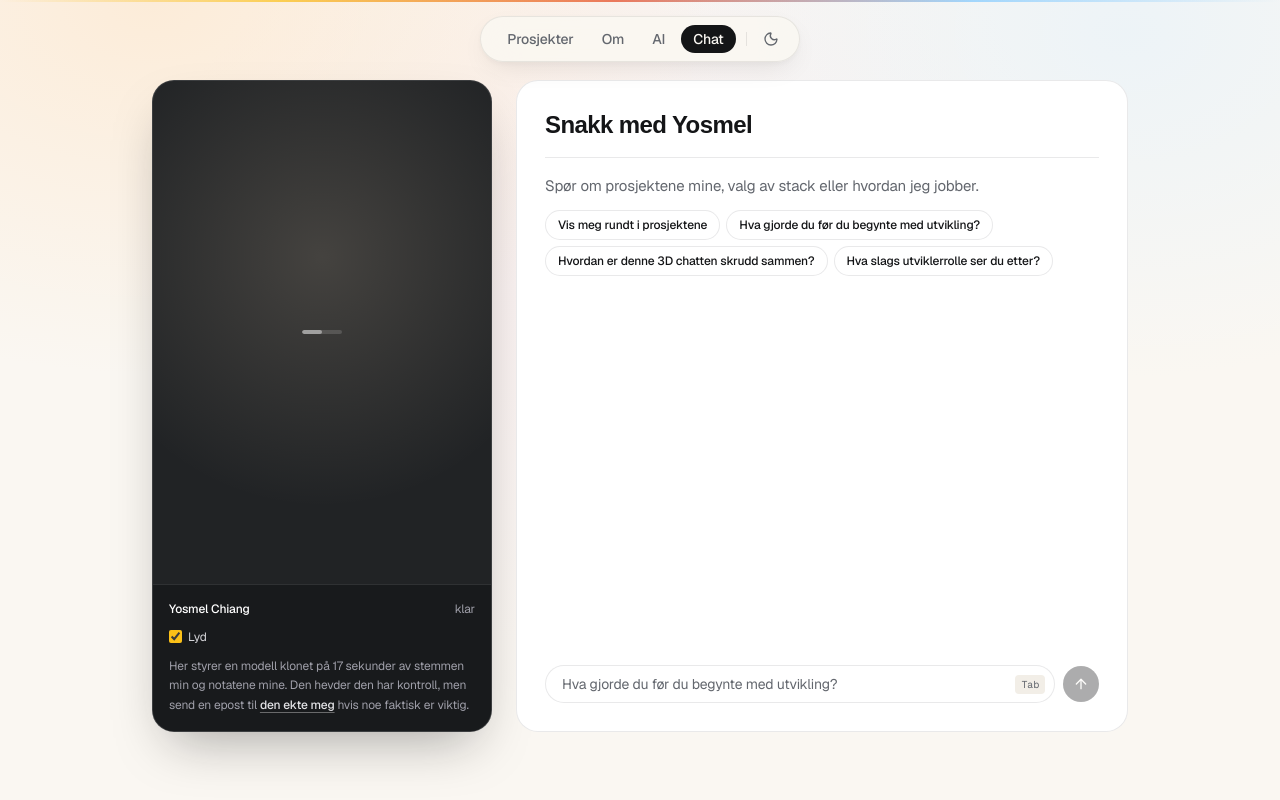
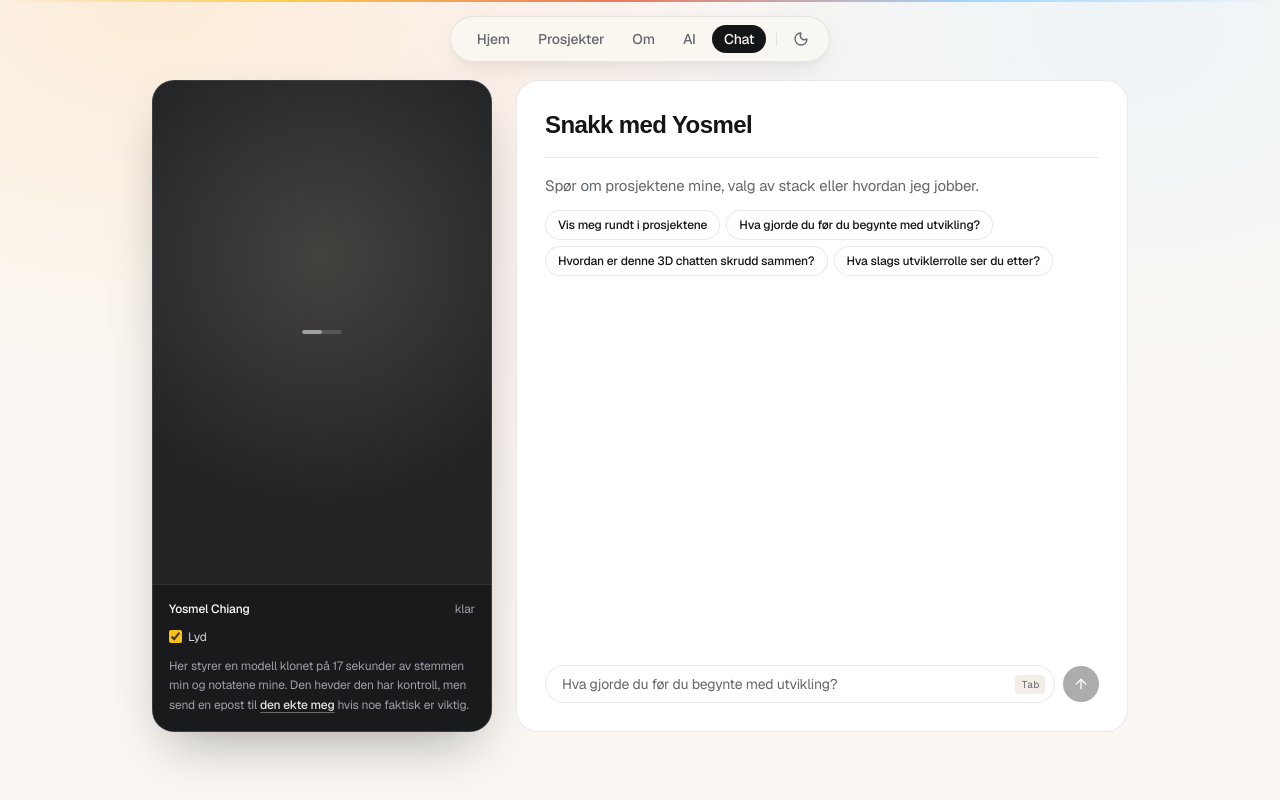
Before and after one commit to yosang/portfolio, a Next.js app: page /chat in a window 1280 px wide. Built offline with nearby package versions, Linux system fonts and the light colour scheme; a web font is replaced by a local one.

Commit message:
Add Hjem link to compact navbar

```diff
--- a/src/components/Navbar.tsx
+++ b/src/components/Navbar.tsx
@@ -1,6 +1,6 @@
 "use client";
 
-import React, { useEffect } from "react";
+import React, { useEffect, useState } from "react";
 import Link from "next/link";
 import { usePathname } from "next/navigation";
 import { Moon, Sun } from "lucide-react";
@@ -10,6 +10,7 @@ import { UI } from "@/data/ui";
 export function Navbar() {
   const pathname = usePathname();
   const { theme, toggleTheme } = useTheme();
+  const [projectsActive, setProjectsActive] = useState(false);
 
   useEffect(() => {
     if ("scrollRestoration" in window.history) {
@@ -23,6 +24,24 @@ export function Navbar() {
     window.addEventListener("pageshow", onPageShow);
     return () => window.removeEventListener("pageshow", onPageShow);
   }, []);
+
+  useEffect(() => {
+    if (pathname !== "/") {
+      setProjectsActive(false);
+      return;
+    }
+    const sec = document.getElementById("prosjekter");
+    if (!sec) return;
+    const io = new IntersectionObserver(
+      (entries) => {
+        const entry = entries[0];
+        if (entry) setProjectsActive(entry.isIntersecting);
+      },
+      { rootMargin: "-28% 0px -55% 0px", threshold: 0 }
+    );
+    io.observe(sec);
+    return () => io.disconnect();
+  }, [pathname]);
 
   useEffect(() => {
     if (
@@ -39,15 +58,26 @@ export function Navbar() {
   }, [pathname]);
 
   const links = [
-    { href: "/#prosjekter", label: UI.nav.projects, active: false, isProjects: true },
-    { href: "/about", label: UI.nav.about, active: pathname === "/about", isProjects: false },
-    { href: "/ai", label: UI.nav.ai, active: pathname === "/ai", isProjects: false },
-    { href: "/chat", label: UI.nav.chat, active: pathname === "/chat", isProjects: false },
+    {
+      href: "/",
+      label: UI.nav.home,
+      active: pathname === "/" && !projectsActive,
+      kind: "home" as const,
+    },
+    {
+      href: "/#prosjekter",
+      label: UI.nav.projects,
+      active: pathname === "/" && projectsActive,
+      kind: "projects" as const,
+    },
+    { href: "/about", label: UI.nav.about, active: pathname === "/about", kind: "page" as const },
+    { href: "/ai", label: UI.nav.ai, active: pathname === "/ai", kind: "page" as const },
+    { href: "/chat", label: UI.nav.chat, active: pathname === "/chat", kind: "page" as const },
   ];
 
   return (
     <header className="sticky top-3 sm:top-4 z-40 mx-auto w-full max-w-5xl px-3 sm:px-6 pointer-events-none">
-      <div className="glass-capsule pointer-events-auto mx-auto flex w-fit items-center justify-center gap-2 rounded-full px-3 py-1.5 sm:px-3.5 sm:py-2">
+      <div className="glass-capsule pointer-events-auto mx-auto flex w-fit items-center justify-center gap-1.5 rounded-full px-2.5 py-1.5 sm:gap-2 sm:px-3.5 sm:py-2">
         <nav className="flex items-center gap-0.5 sm:gap-1.5">
           <ul className="flex items-center gap-0.5 sm:gap-1">
             {links.map((link) => (
@@ -56,13 +86,19 @@ export function Navbar() {
                   href={link.href}
                   aria-current={link.active ? "page" : undefined}
                   onClick={(e) => {
-                    if (link.isProjects && pathname === "/") {
+                    if (pathname === "/" && link.kind === "home") {
+                      e.preventDefault();
+                      if (window.location.hash) {
+                        window.history.replaceState(null, "", "/");
+                      }
+                      window.scrollTo({ top: 0, behavior: "smooth" });
+                    } else if (pathname === "/" && link.kind === "projects") {
                       e.preventDefault();
                       window.history.replaceState(null, "", "/#prosjekter");
                       document.getElementById("prosjekter")?.scrollIntoView({ behavior: "smooth" });
                     }
                   }}
-                  className={`inline-block whitespace-nowrap rounded-full px-2.5 py-1 text-[13px] font-medium transition-colors sm:px-3 sm:text-sm ${
+                  className={`inline-block whitespace-nowrap rounded-full px-2 py-1 text-[13px] font-medium transition-colors sm:px-3 sm:text-sm ${
                     link.active
                       ? "bg-ink text-paper"
                       : "text-ink-soft hover:text-ink"
--- a/src/data/ui.ts
+++ b/src/data/ui.ts
@@ -1,7 +1,7 @@
 import type { AvatarMood } from "@/lib/avatarEngine";
 
 export const UI = {
-  nav: { projects: "Prosjekter", about: "Om", ai: "AI", chat: "Chat" },
+  nav: { home: "Hjem", projects: "Prosjekter", about: "Om", ai: "AI", chat: "Chat" },
   themeLabel: "Bytt mellom lys og mørk visning",
   moods: {
     neutral: "klar",
```
